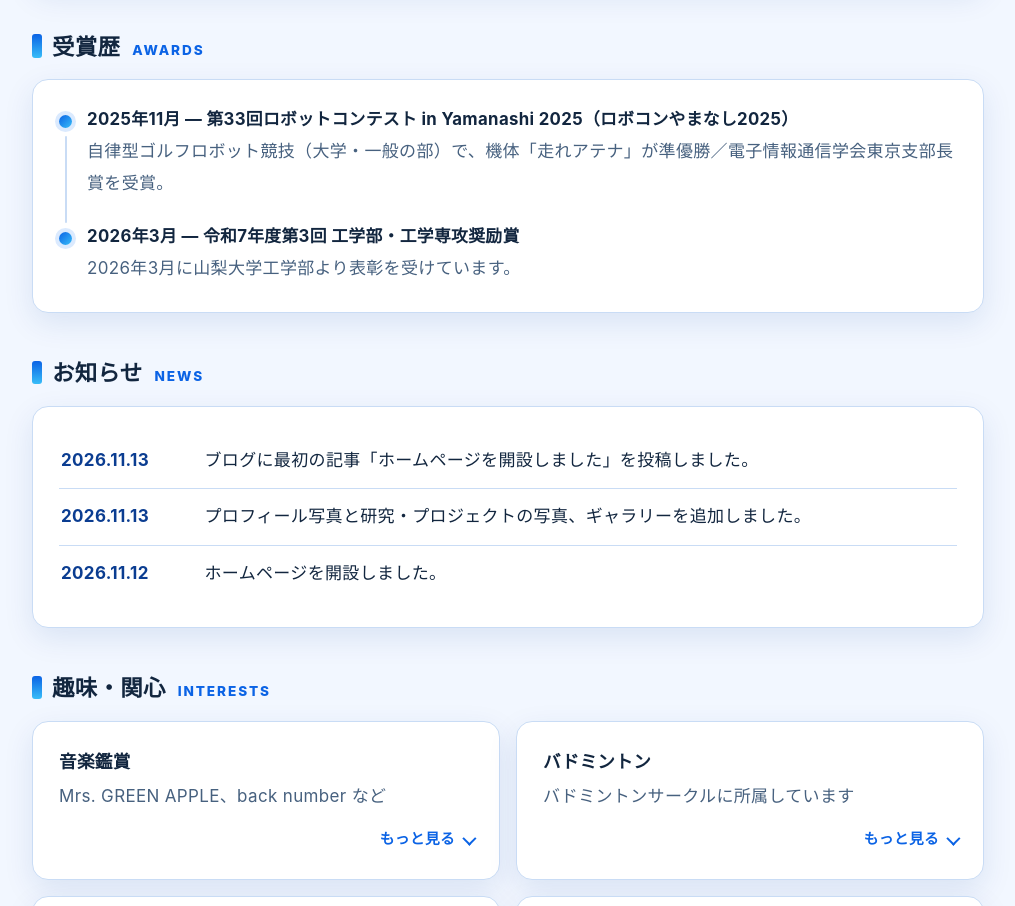
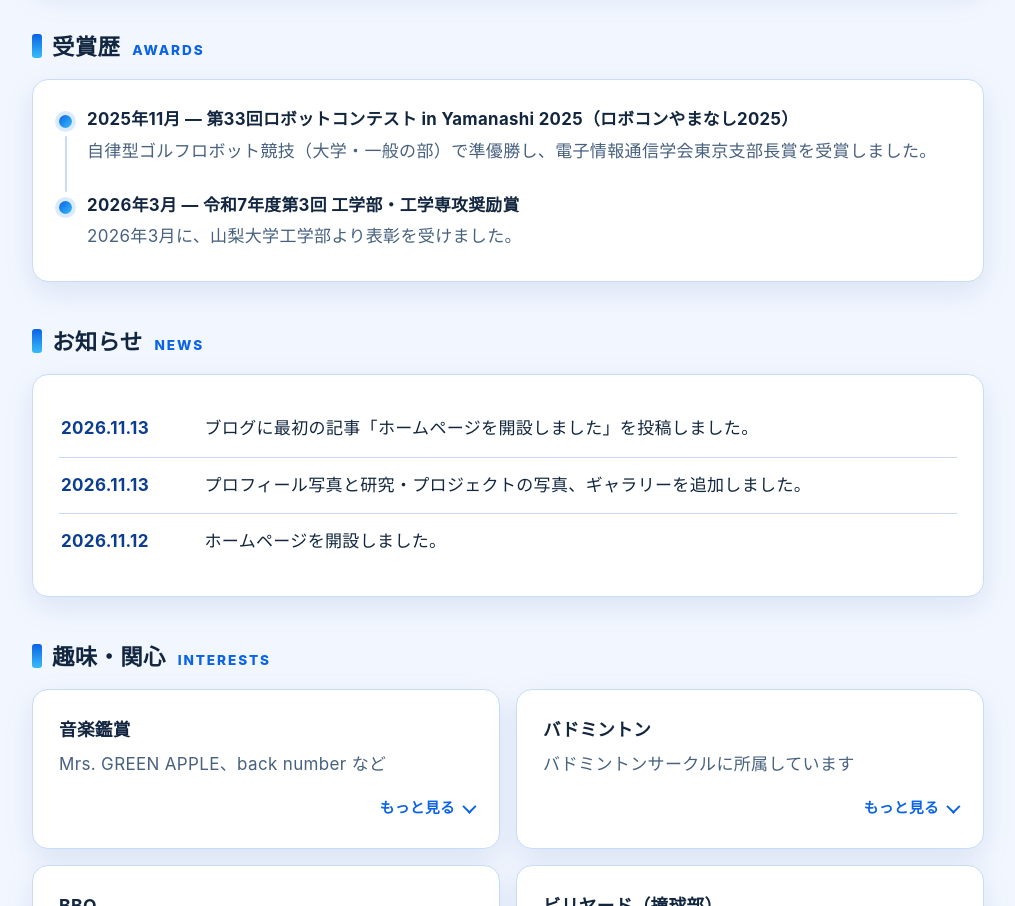
Before and after one commit to aokisoma/aokisoma.github.io, a plain HTML site: page index.html in a window 1280 px wide. Shown: the part 3780-4686 px from the top of the page, without its empty margins (132-1147 px from the left). Drawn offline with Linux system fonts and the light colour scheme.

Commit message:
Awards: first-person descriptions; drop robot name from award text

```diff
--- a/index.html
+++ b/index.html
@@ -546,11 +546,11 @@
         <ul class="awards">
           <li>
             <div class="award-head"><span class="award-date">2025年11月</span> ― 第33回ロボットコンテスト in Yamanashi 2025（ロボコンやまなし2025）</div>
-            <p class="award-desc">自律型ゴルフロボット競技（大学・一般の部）で、機体「走れアテナ」が準優勝／電子情報通信学会東京支部長賞を受賞。</p>
+            <p class="award-desc">自律型ゴルフロボット競技（大学・一般の部）で準優勝し、電子情報通信学会東京支部長賞を受賞しました。</p>
           </li>
           <li>
             <div class="award-head"><span class="award-date">2026年3月</span> ― 令和7年度第3回 工学部・工学専攻奨励賞</div>
-            <p class="award-desc">2026年3月に山梨大学工学部より表彰を受けています。</p>
+            <p class="award-desc">2026年3月に、山梨大学工学部より表彰を受けました。</p>
           </li>
         </ul>
       </div>
```
